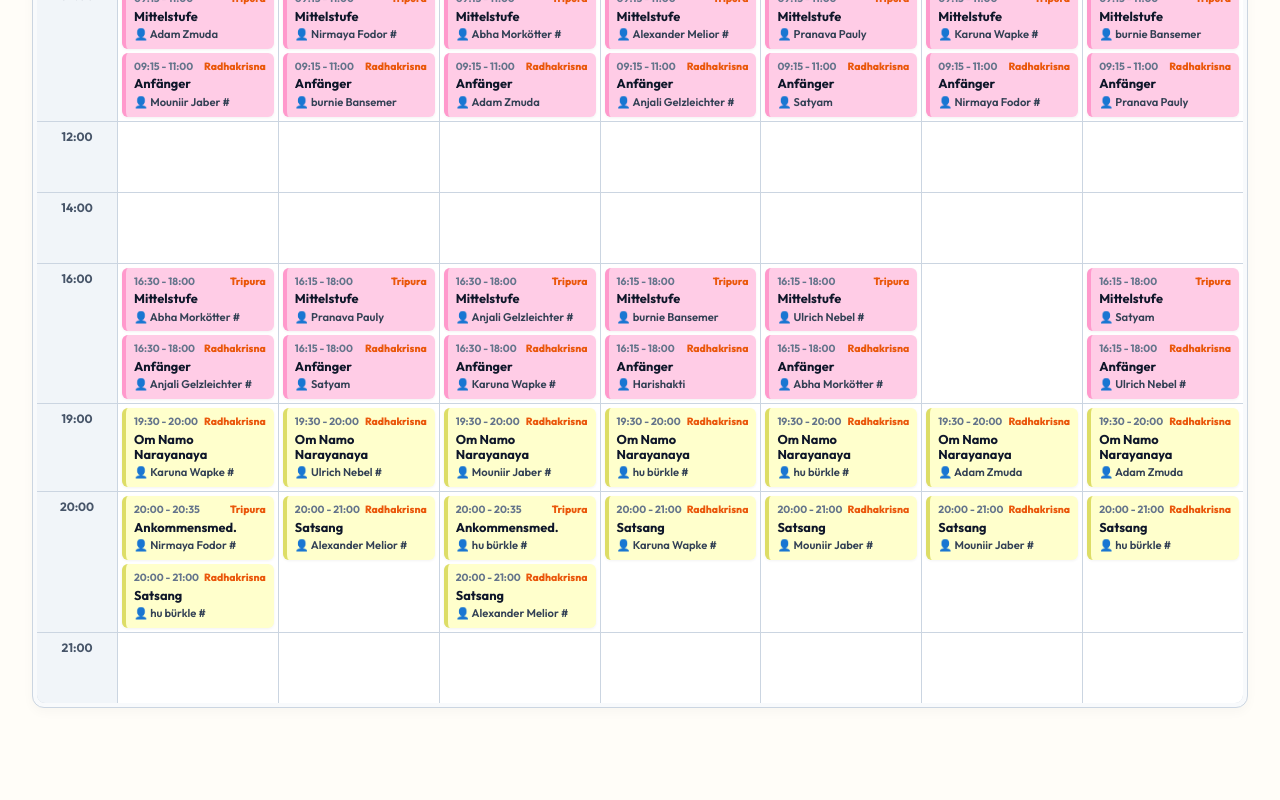
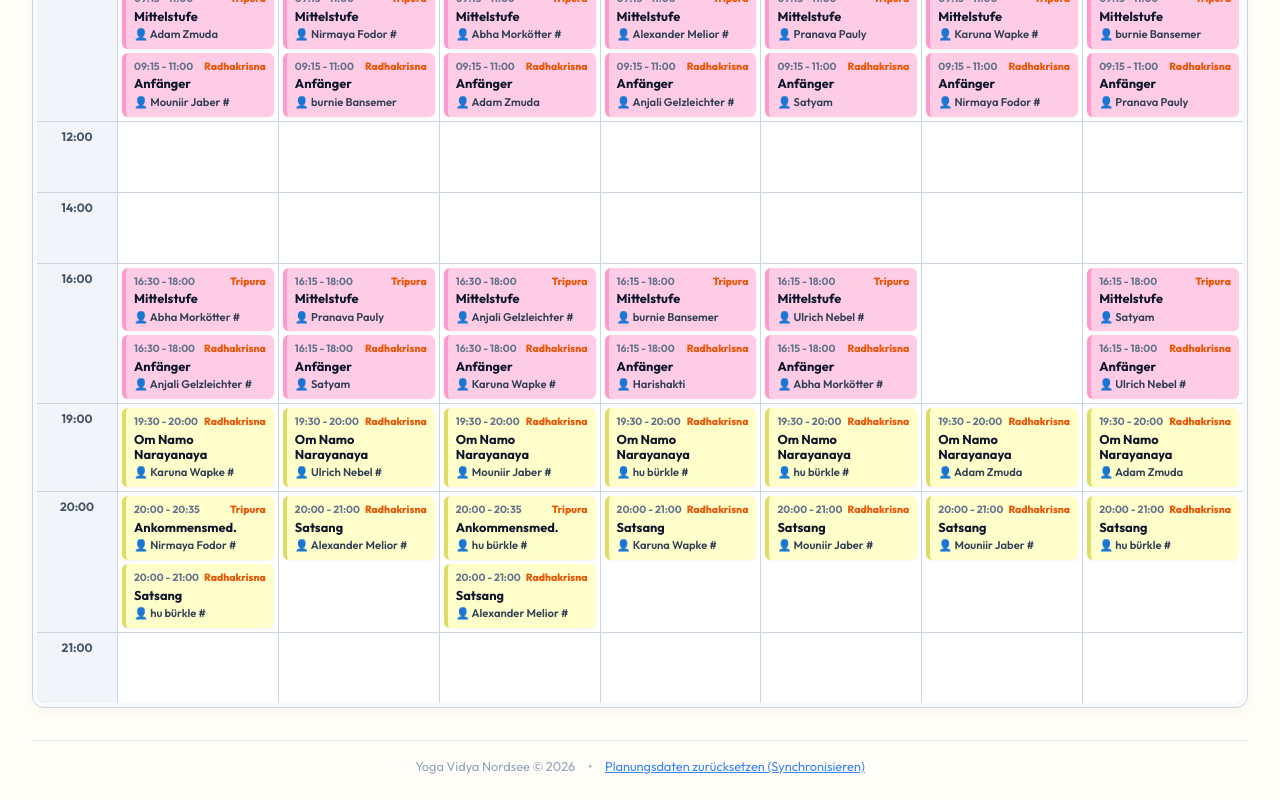
Before and after one commit to coachingmounir-code/Rapla-2806-Version-1, a SvelteKit app in the folder rapla-frontend/: page /wochenplan in a window 1280 px wide. Shown: the part 647-1447 px from the top of the page. Before the commit the page ends 1379 px from the top, so only its background shows below. Built offline with nearby package versions, Linux system fonts and the light colour scheme; a web font is replaced by a local one.

Commit message:
Update +page.svelte

```diff
--- a/rapla-frontend/src/routes/wochenplan/+page.svelte
+++ b/rapla-frontend/src/routes/wochenplan/+page.svelte
@@ -311,6 +311,12 @@
       {/each}
     </div>
   </div>
+
+  <footer class="view-footer-info" style="margin-top: 2rem; text-align: center; font-size: 0.8rem; color: #94a3b8; border-top: 1px solid #e2e8f0; padding-top: 1rem; clear: both;">
+    <span>Yoga Vidya Nordsee © 2026</span>
+    <span style="margin: 0 10px;">•</span>
+    <button type="button" onclick={() => { if(confirm('Möchtest du den Browser-Speicher zurücksetzen? Deine lokalen Planungs-Änderungen gehen verloren.')) { localStorage.clear(); location.reload(); } }} style="background: none; border: none; color: #3b82f6; cursor: pointer; text-decoration: underline; font-size: 0.8rem; padding: 0; font-family: inherit;">Planungsdaten zurücksetzen (Synchronisieren)</button>
+  </footer>
 </div>
 
 <style>
```
